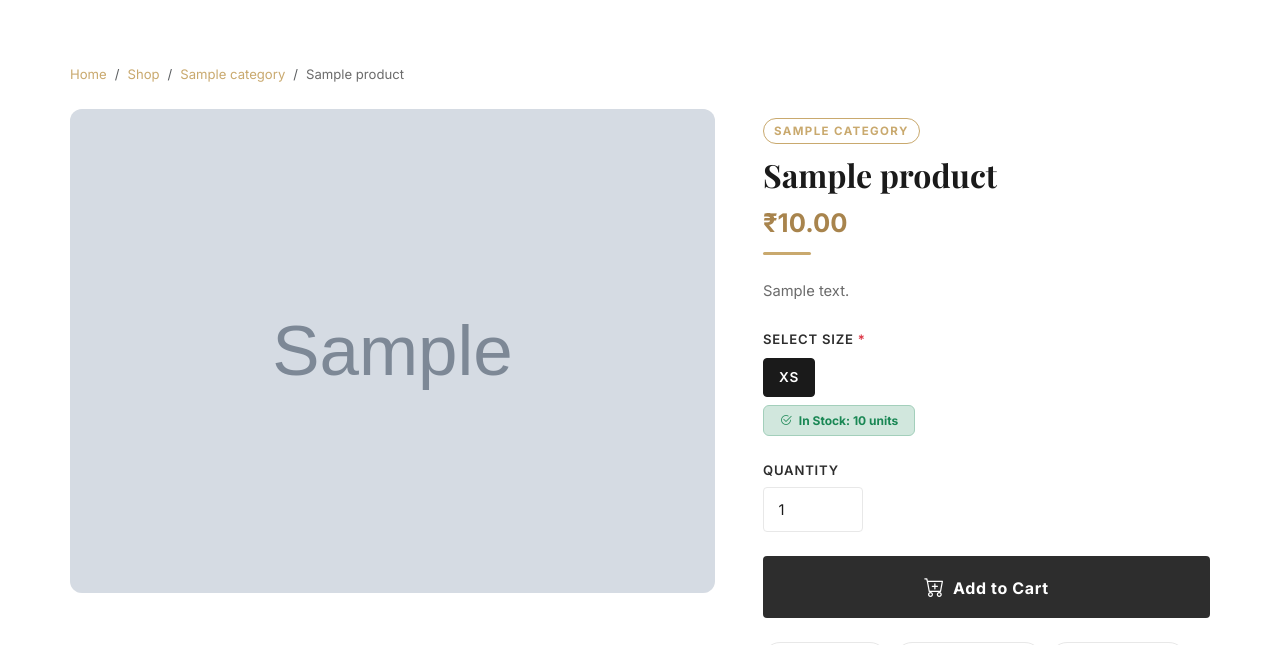
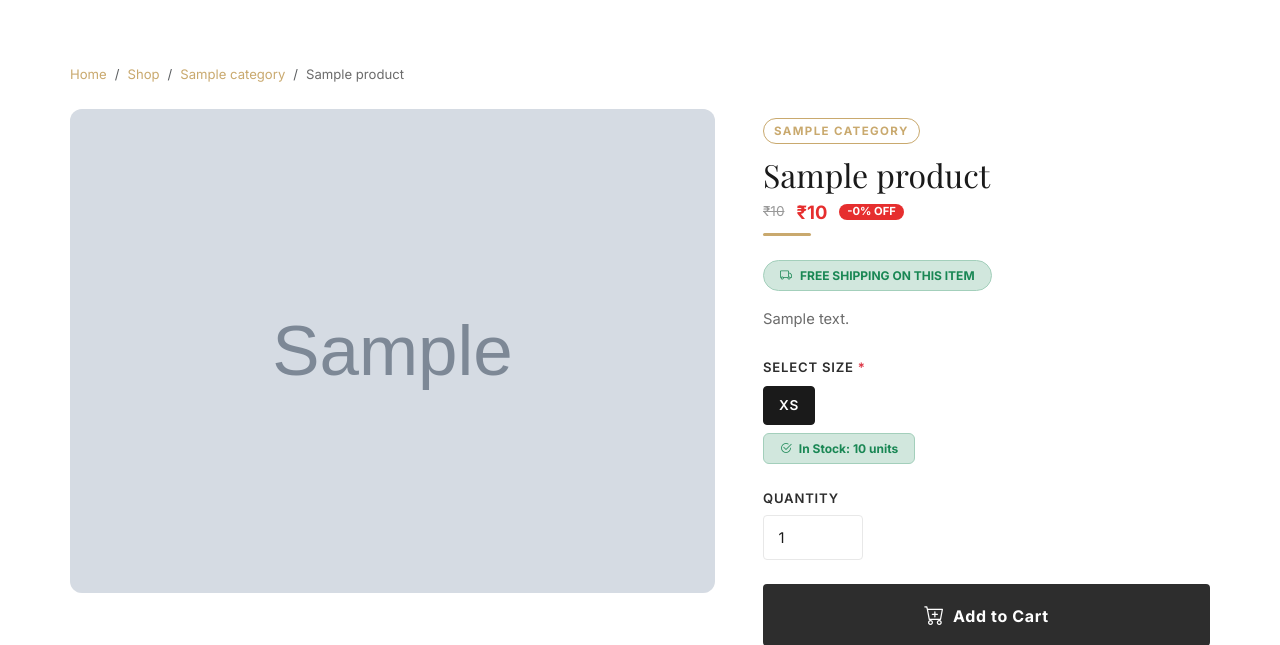
Before and after one commit to sachu584/lavuz_fashions, a Django app: a page that uses templates/base.html in a window 1280 px wide. Shown: the part 78-723 px from the top of the page. Run offline with Django 3.2, Linux system fonts and the light colour scheme; tables that the repository leaves empty hold one stand-in row (values such as "Sample post"); grey boxes marked "Sample" are stand-in pictures.

Commit message:
Implement pricing hierarchy, free shipping system, and typography refinements

```diff
--- a/static/css/style.css
+++ b/static/css/style.css
@@ -504,22 +504,58 @@ body {
   padding: 1rem;
 }
 
+/* Pricing Styles */
 .lf-product-name {
-  font-size: 0.92rem;
-  font-weight: 600;
-  color: var(--lf-black);
-  margin-bottom: 0.25rem;
-  white-space: nowrap;
-  overflow: hidden;
-  text-overflow: ellipsis;
+  font-size: 0.92rem !important;
+  font-weight: 500 !important;
+  color: var(--lf-black) !important;
+  margin-bottom: 0.5rem !important;
+  text-transform: uppercase !important;
+  letter-spacing: 0.05em !important;
+  display: block !important;
 }
 
-.lf-product-price {
-  font-size: 1rem;
-  font-weight: 700;
-  color: var(--lf-gold-dark);
-  margin-bottom: 0.5rem;
+/* Consolidated Pricing & Offer Styles */
+.lf-product-price-box {
+  display: flex !important;
+  align-items: center !important;
+  gap: 8px !important;
+  margin-bottom: 0.75rem !important;
+  line-height: 1 !important;
 }
+
+.lf-price-old {
+  font-size: 0.85rem !important;
+  font-weight: 400 !important;
+  color: #999 !important;
+  text-decoration: line-through !important;
+  margin-right: 4px !important;
+}
+
+.lf-price-new {
+  font-size: 1.15rem !important;
+  font-weight: 700 !important;
+  color: #e62e2e !important; /* Red Offer Price */
+}
+
+.lf-price-current {
+  font-size: 1.15rem !important;
+  font-weight: 700 !important;
+  color: var(--lf-gold-dark) !important; /* Gold Regular Price */
+}
+
+.lf-badge-sale {
+  background: #e62e2e !important;
+  color: #fff !important;
+  font-size: 0.7rem !important;
+  font-weight: 700 !important;
+  padding: 2px 8px !important;
+  border-radius: 12px !important;
+  display: inline-flex !important;
+  align-items: center !important;
+  margin-left: 4px !important;
+}
+
 
 .lf-size-chips {
   display: flex;
@@ -607,7 +643,7 @@ body {
 .lf-detail-name {
   font-family: 'Playfair Display', serif;
   font-size: clamp(1.5rem, 2.5vw, 2rem);
-  font-weight: 700;
+  font-weight: 500;
   color: var(--lf-black);
   margin-bottom: 0.5rem;
 }
--- a/store/admin.py
+++ b/store/admin.py
@@ -38,11 +38,11 @@ class ProductVariantInline(admin.TabularInline):
 
 @admin.register(Product)
 class ProductAdmin(admin.ModelAdmin):
-    list_display = ('thumbnail', 'name', 'category', 'price', 'cost_price', 'is_active', 'created_at')
-    list_filter = ('is_active', 'category')
+    list_display = ('thumbnail', 'name', 'category', 'price', 'offer_price', 'is_free_shipping', 'is_active', 'created_at')
+    list_filter = ('category', 'is_active', 'is_free_shipping', 'created_at')
     search_fields = ('name', 'description')
     prepopulated_fields = {'slug': ('name',)}
-    list_editable = ('is_active',)
+    list_editable = ('offer_price', 'is_active', 'is_free_shipping')
     inlines = [ProductImageInline, ProductVariantInline]
 
     def thumbnail(self, obj):
--- a/store/models.py
+++ b/store/models.py
@@ -31,9 +31,11 @@ class Product(models.Model):
     name = models.CharField(max_length=200)
     slug = models.SlugField(unique=True, blank=True)
     price = models.DecimalField(max_digits=10, decimal_places=2)
+    offer_price = models.DecimalField(max_digits=10, decimal_places=2, null=True, blank=True, help_text="If set, this will be the selling price. The regular price will be shown as a strikethrough.")
     cost_price = models.DecimalField(max_digits=10, decimal_places=2, default=0.00, help_text="Used to calculate profit")
     description = models.TextField()
     is_active = models.BooleanField(default=True)
+    is_free_shipping = models.BooleanField(default=False)
     created_at = models.DateTimeField(auto_now_add=True)
 
     class Meta:
@@ -52,6 +54,19 @@ class Product(models.Model):
 
     def __str__(self):
         return self.name
+
+    @property
+    def effective_price(self):
+        if self.offer_price:
+            return self.offer_price
+        return self.price
+
+    @property
+    def discount_percentage(self):
+        if self.offer_price and self.price > 0:
+            discount = ((self.price - self.offer_price) / self.price) * 100
+            return int(discount)
+        return 0
 
 
 class ProductImage(models.Model):
@@ -161,7 +176,7 @@ class CartItem(models.Model):
     quantity = models.PositiveIntegerField(default=1)
 
     def get_subtotal(self):
-        return self.product.price * self.quantity
+        return self.product.effective_price * self.quantity
 
     def __str__(self):
         return f"{self.quantity} x {self.product.name}"
@@ -174,6 +189,7 @@ class StoreSettings(models.Model):
     ]
     shipping_type = models.CharField(max_length=20, choices=SHIPPING_CHOICES, default='fixed')
     shipping_amount = models.DecimalField(max_digits=10, decimal_places=2, default=0.00)
+    free_shipping_threshold = models.DecimalField(max_digits=10, decimal_places=2, default=0.00, help_text="Orders above this amount get free shipping. Set to 0 to disable.")
 
     def __str__(self):
         return "Store Settings"
--- a/store/views.py
+++ b/store/views.py
@@ -156,21 +156,40 @@ def view_cart(request):
 
     settings_obj = StoreSettings.objects.first()
     shipping_charge = 0
+
+    # Calculate which items require shipping
+    shipping_required_items = [item for item in cart_items if not item.product.is_free_shipping]
+
     if settings_obj and cart_items:
-        if settings_obj.shipping_type == 'fixed':
-            shipping_charge = settings_obj.shipping_amount
-        elif settings_obj.shipping_type == 'per_product':
-            total_items = sum(item.quantity for item in cart_items)
-            shipping_charge = settings_obj.shipping_amount * total_items
+        # 1. Global Threshold check (Everything free if over Rs. X)
+        if settings_obj.free_shipping_threshold > 0 and subtotal >= settings_obj.free_shipping_threshold:
+            shipping_charge = 0
+        # 2. Check if there are any items that actually require shipping
+        elif not shipping_required_items:
+            shipping_charge = 0
+        # 3. Apply standard shipping for the remaining items
+        else:
+            if settings_obj.shipping_type == 'fixed':
+                shipping_charge = settings_obj.shipping_amount
+            elif settings_obj.shipping_type == 'per_product':
+                # Only charge for items that are NOT marked as free shipping
+                total_shipping_units = sum(item.quantity for item in shipping_required_items)
+                shipping_charge = settings_obj.shipping_amount * total_shipping_units
 
     total_amount = subtotal + shipping_charge
 
+    amount_to_free_shipping = 0
+    if settings_obj and settings_obj.free_shipping_threshold > 0:
+        amount_to_free_shipping = max(0, settings_obj.free_shipping_threshold - subtotal)
+
     return render(request, 'store/cart.html', {
         'cart_items': cart_items,
-        'categories': categories,
         'subtotal': subtotal,
         'shipping_charge': shipping_charge,
         'total_amount': total_amount,
+        'categories': categories,
+        'settings': settings_obj,
+        'amount_to_free_shipping': amount_to_free_shipping,
     })
 
 def remove_from_cart(request, item_id):
@@ -213,12 +232,25 @@ def checkout(request):
     subtotal = cart.get_total()
     settings_obj = StoreSettings.objects.first()
     shipping_charge = 0
+
+    # Calculate which items require shipping
+    shipping_required_items = [item for item in cart_items if not item.product.is_free_shipping]
+
     if settings_obj:
-        if settings_obj.shipping_type == 'fixed':
-            shipping_charge = settings_obj.shipping_amount
-        elif settings_obj.shipping_type == 'per_product':
-            total_items = sum(item.quantity for item in cart_items)
-            shipping_charge = settings_obj.shipping_amount * total_items
+        # 1. Global Threshold check
+        if settings_obj.free_shipping_threshold > 0 and subtotal >= settings_obj.free_shipping_threshold:
+            shipping_charge = 0
+        # 2. Check if there are any items that actually require shipping
+        elif not shipping_required_items:
+            shipping_charge = 0
+        # 3. Apply standard shipping
+        else:
+            if settings_obj.shipping_type == 'fixed':
+                shipping_charge = settings_obj.shipping_amount
+            elif settings_obj.shipping_type == 'per_product':
+                # Only charge for items that are NOT marked as free shipping
+                total_shipping_units = sum(item.quantity for item in shipping_required_items)
+                shipping_charge = settings_obj.shipping_amount * total_shipping_units
 
     total_amount = subtotal + shipping_charge
 
@@ -243,7 +275,7 @@ def checkout(request):
                 product=item.product,
                 size=item.variant.size if item.variant else 'Free Size',
                 quantity=item.quantity,
-                price=item.product.price,
+                price=item.product.effective_price,
                 cost_price=item.product.cost_price
             )
             if item.variant:
--- a/templates/base.html
+++ b/templates/base.html
@@ -14,7 +14,7 @@
     rel="stylesheet">
   <link rel="stylesheet" href="https://cdn.jsdelivr.net/npm/bootstrap@5.3.2/dist/css/bootstrap.min.css">
   <link rel="stylesheet" href="https://cdn.jsdelivr.net/npm/bootstrap-icons@1.11.3/font/bootstrap-icons.min.css">
-  <link rel="stylesheet" href="{% static 'css/style.css' %}">
+  <link rel="stylesheet" href="{% static 'css/style.css' %}?v=1.4">
   {% block extra_head %}{% endblock %}
 </head>
 
--- a/templates/store/product_detail.html
+++ b/templates/store/product_detail.html
@@ -56,8 +56,23 @@
         {% endif %}
 
         <h1 class="lf-detail-name">{{ product.name }}</h1>
-        <p class="lf-detail-price">₹{{ product.price|floatformat:2 }}</p>
+        <div class="lf-product-price-box align-items-baseline mb-3">
+          {% if product.offer_price %}
+            <span class="lf-price-old me-2" style="font-size: 1.1rem; color: #999;">₹{{ product.price|floatformat:0 }}</span>
+            <span class="lf-price-new" style="font-size: 2.2rem; color: var(--lf-black);">₹{{ product.offer_price|floatformat:0 }}</span>
+            <span class="lf-badge-sale ms-3" style="font-size: 0.85rem; padding: 4px 10px; border-radius: 4px;">-{{ product.discount_percentage }}% OFF</span>
+          {% else %}
+            <span class="lf-price-current" style="font-size: 2.2rem; color: var(--lf-black);">₹{{ product.price|floatformat:0 }}</span>
+          {% endif %}
+        </div>
         <div class="lf-divider mb-4"></div>
+        {% if product.is_free_shipping %}
+        <div class="mb-3">
+          <span class="badge bg-success-subtle text-success border border-success-subtle px-3 py-2 rounded-pill">
+            <i class="bi bi-truck me-2"></i>FREE SHIPPING ON THIS ITEM
+          </span>
+        </div>
+        {% endif %}
         <p class="lf-detail-desc">{{ product.description }}</p>
 
         <!-- ORDER FORM -->
@@ -69,12 +84,12 @@
               <label class="lf-form-label">Select Size <span class="text-danger">*</span></label>
               <div class="lf-size-btns d-flex flex-wrap gap-2 mt-2" id="sizeBtns">
                 {% for variant in variants %}
-                <input type="radio" name="size" id="size_{{ variant.size }}" value="{{ variant.size }}"
+                <input type="radio" name="size" id="size_{{ variant.size|slugify }}" value="{{ variant.size }}"
                        class="d-none lf-size-radio" data-stock="{{ variant.stock }}"
                        {% if variants.count == 1 and variant.stock > 0 %}checked{% endif %}
                        {% if variant.stock <= 0 or not variant.is_available %}disabled{% endif %}
                        required>
-                <label for="size_{{ variant.size }}"
+                <label for="size_{{ variant.size|slugify }}"
                        class="lf-size-label {% if variants.count == 1 and variant.stock > 0 %}selected{% endif %} {% if variant.stock <= 0 or not variant.is_available %}disabled{% endif %}">
                   {{ variant.size }}
                   {% if variant.stock <= 0 or not variant.is_available %}
@@ -153,7 +168,15 @@
             </div>
             <div class="lf-product-info">
               <h3 class="lf-product-name">{{ rel.name }}</h3>
-              <p class="lf-product-price">₹{{ rel.price|floatformat:2 }}</p>
+            <div class="lf-product-price-box">
+              {% if rel.offer_price %}
+                <span class="lf-price-old">₹{{ rel.price|floatformat:0 }}</span>
+                <span class="lf-price-new">₹{{ rel.offer_price|floatformat:0 }}</span>
+                <span class="lf-badge-sale">-{{ rel.discount_percentage }}%</span>
+              {% else %}
+                <span class="lf-price-current">₹{{ rel.price|floatformat:0 }}</span>
+              {% endif %}
+            </div>
             </div>
           </div>
         </a>
```
Also changed, not shown: templates/home.html (+14 -1 lines), templates/store/cart.html (+19 -9 lines), templates/store/product_list.html (+14 -1 lines), store/migrations/0011_product_offer_price.py (added), store/migrations/0012_auto_20260506_1302.py (added).
